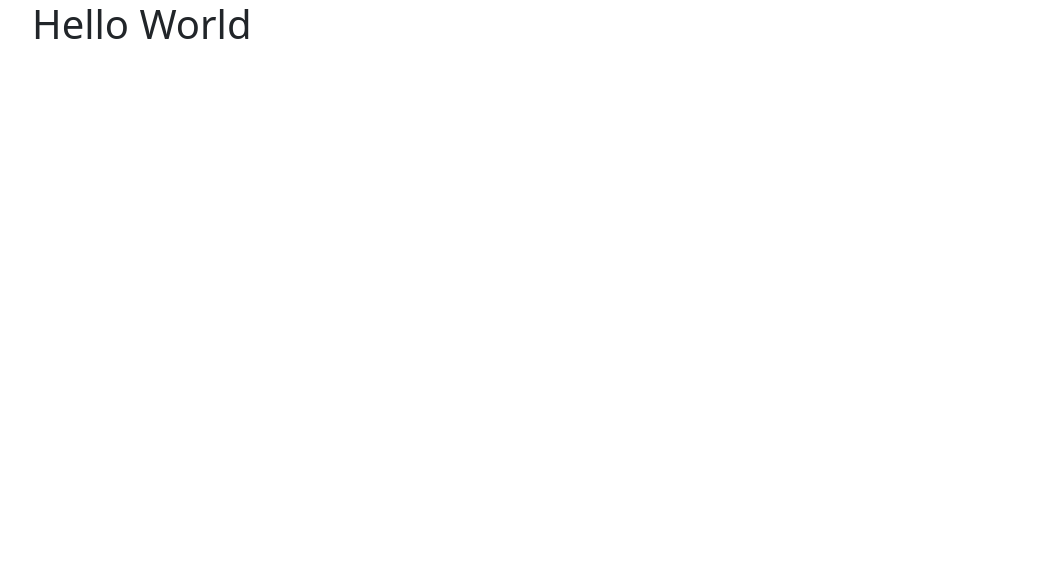
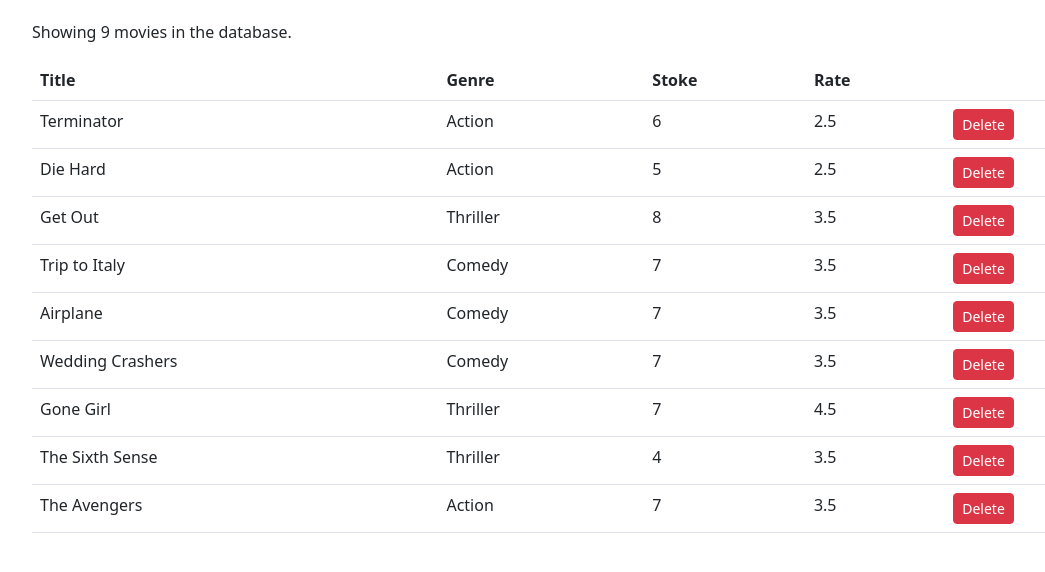
Before and after one commit to amexabee/vidly, a React (Create React App) app: page / in a window 1280 px wide. Shown: the top 572 px of the page, without its empty margins (50-1095 px from the left). Built offline with nearby package versions, Linux system fonts and the light colour scheme.

Commit message:
Add movies

```diff
--- a/src/App.js
+++ b/src/App.js
@@ -1,9 +1,10 @@
 import './App.css';
+import Movies from './components/movies';
 
 function App() {
   return (
     <main className="container">
-      <h1>Hello World</h1>
+      <Movies />
     </main>
   );
 }
--- a/src/components/movies.jsx
+++ b/src/components/movies.jsx
@@ -6,9 +6,48 @@
     movies: getMovies(),
   };
 
-  handleDelete = (movie) => {};
+  handleDelete = (id) => {
+    const movies = this.state.movies.filter((movie) => movie._id !== id);
+    this.setState({ movies });
+  };
+
   render() {
-    return <h1>whar up!</h1>;
+    if (this.state.movies.length === 0)
+      return <p>There are no movies in the database.</p>;
+    return (
+      <>
+        <p>Showing {this.state.movies.length} movies in the database.</p>
+        <table className="table">
+          <thead>
+            <tr>
+              <th scope="col">Title</th>
+              <th scope="col">Genre</th>
+              <th scope="col">Stoke</th>
+              <th scope="col">Rate</th>
+              <th scope="col"></th>
+            </tr>
+          </thead>
+          <tbody>
+            {this.state.movies.map((movie) => (
+              <tr key={movie._id}>
+                <td>{movie.title}</td>
+                <td>{movie.genre.name}</td>
+                <td>{movie.numberInStock}</td>
+                <td>{movie.dailyRentalRate}</td>
+                <td>
+                  <button
+                    onClick={() => this.handleDelete(movie._id)}
+                    className="btn btn-danger btn-sm"
+                  >
+                    Delete
+                  </button>
+                </td>
+              </tr>
+            ))}
+          </tbody>
+        </table>
+      </>
+    );
   }
 }
 
--- a/src/index.css
+++ b/src/index.css
@@ -5,6 +5,7 @@
     sans-serif;
   -webkit-font-smoothing: antialiased;
   -moz-osx-font-smoothing: grayscale;
+  padding: 20px 0 0 0;
 }
 
 code {
```
